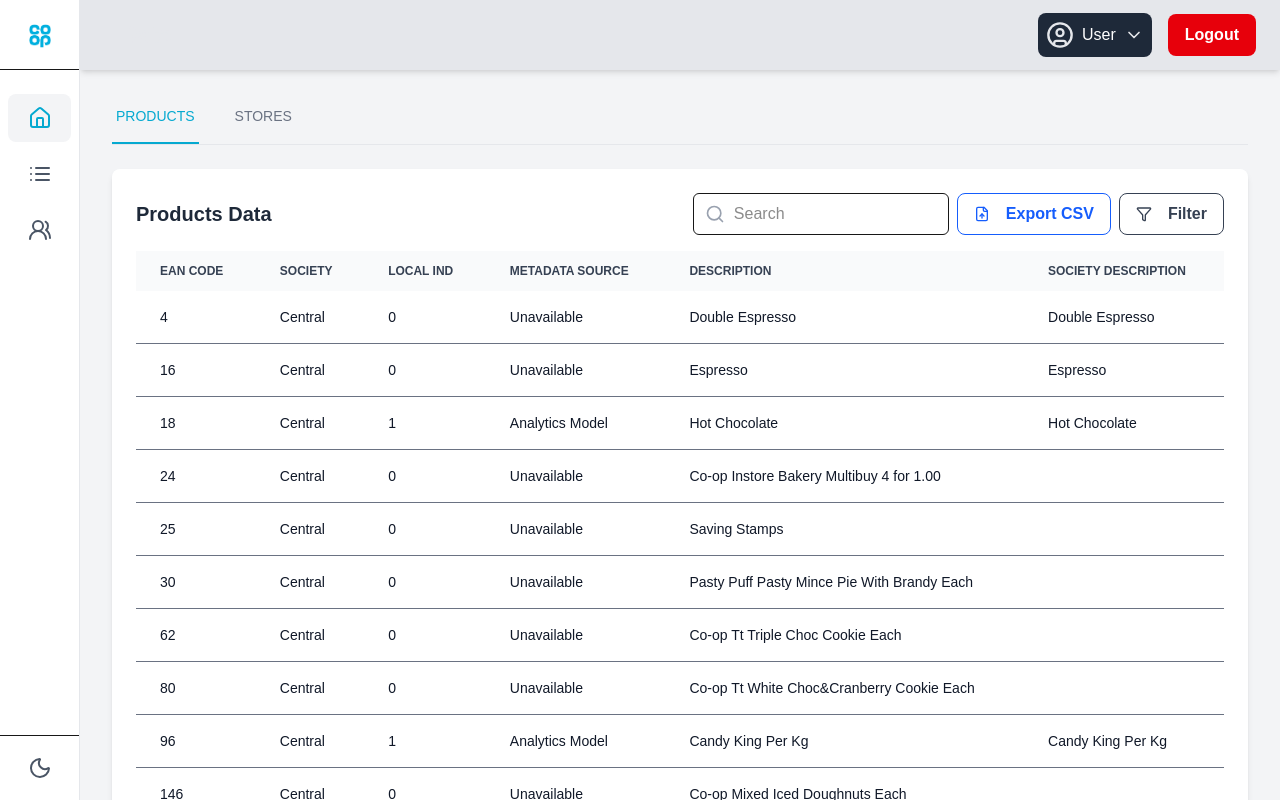
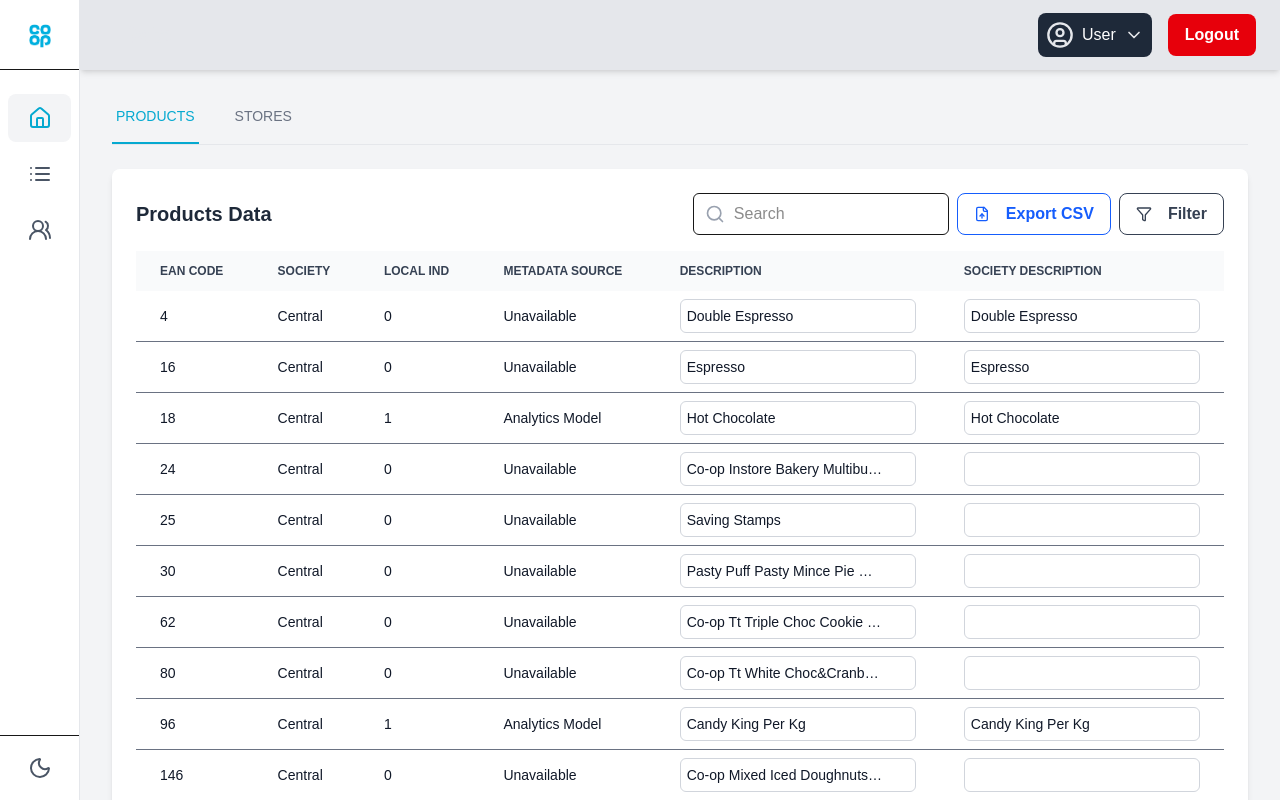
Before and after one commit to VKapitano/VeLoop, a Next.js app: page /data in a window 1280 px wide. Built offline with nearby package versions, Linux system fonts and the light colour scheme.

Commit message:
data table edit update

```diff
--- a/app/components/Data.js
+++ b/app/components/Data.js
@@ -1,7 +1,7 @@
 'use client';
 
 import React, { useState, useMemo } from 'react';
-import { Search, FileUp, Filter } from 'lucide-react';
+import { Search, FileUp, Filter, Pencil } from 'lucide-react';
 import My_button from './My_button';
 
 // --- MOCK DATA ---
@@ -22,18 +22,19 @@
 ];
 
 const storeData = [
-    { society: 'Central', siteKey: 100071, openDate: '30/12/2014', closeDate: '29/11/2024', siteName: 'Store A', salesFloor: 3000 },
-    { society: 'Central', siteKey: 100072, openDate: '30/12/2014', closeDate: '30/12/2999', siteName: 'Store B', salesFloor: 2500 },
-    { society: 'Central', siteKey: 100077, openDate: '30/12/2014', closeDate: '30/12/2999', siteName: 'Store C', salesFloor: 3000 },
-    { society: 'Central', siteKey: 100078, openDate: '30/12/2014', closeDate: '30/12/2999', siteName: 'Store D', salesFloor: 7730 },
-    { society: 'Central', siteKey: 200092, openDate: '30/12/2014', closeDate: '30/12/2999', siteName: 'Store E', salesFloor: 7077 },
-    { society: 'Central', siteKey: 200097, openDate: '30/12/2014', closeDate: '30/12/2999', siteName: 'Store F', salesFloor: 980 },
-    { society: 'Central', siteKey: 300082, openDate: '30/12/2014', closeDate: '24/01/2020', siteName: 'Store G', salesFloor: 1775 },
-    { society: 'Central', siteKey: 300083, openDate: '30/12/2014', closeDate: '30/12/2999', siteName: 'Store H', salesFloor: 2585 },
-    { society: 'Central', siteKey: 300086, openDate: '30/12/2014', closeDate: '30/12/2999', siteName: 'Store I', salesFloor: 1946 },
-    { society: 'Central', siteKey: 400080, openDate: '30/12/2014', closeDate: '30/12/2999', siteName: 'Store J', salesFloor: 2982 },
-    { society: 'Central', siteKey: 400092, openDate: '30/12/2014', closeDate: '30/12/2999', siteName: 'Store K', salesFloor: 3000 },
+    { society: 'Central', siteKey: 100071, openDate: '30/12/2014', closeDate: '29/11/2024', siteName: 'Store A', salesFloor: 3000, salesFloorBand: 'Band C' },
+    { society: 'Central', siteKey: 100072, openDate: '30/12/2014', closeDate: '30/12/2999', siteName: 'Store B', salesFloor: 2500, salesFloorBand: 'Band B' },
+    { society: 'Central', siteKey: 100077, openDate: '30/12/2014', closeDate: '30/12/2999', siteName: 'Store C', salesFloor: 3000, salesFloorBand: 'Band C' },
+    { society: 'Central', siteKey: 100078, openDate: '30/12/2014', closeDate: '30/12/2999', siteName: 'Store D', salesFloor: 7730, salesFloorBand: 'Band E' },
+    { society: 'Central', siteKey: 200092, openDate: '30/12/2014', closeDate: '30/12/2999', siteName: 'Store E', salesFloor: 7077, salesFloorBand: 'Band E' },
+    { society: 'Central', siteKey: 200097, openDate: '30/12/2014', closeDate: '30/12/2999', siteName: 'Store F', salesFloor: 980, salesFloorBand: 'Band A' },
+    { society: 'Central', siteKey: 300082, openDate: '30/12/2014', closeDate: '24/01/2020', siteName: 'Store G', salesFloor: 1775, salesFloorBand: 'Band B' },
+    { society: 'Central', siteKey: 300083, openDate: '30/12/2014', closeDate: '30/12/2999', siteName: 'Store H', salesFloor: 2585, salesFloorBand: 'Band B' },
+    { society: 'Central', siteKey: 300086, openDate: '30/12/2014', closeDate: '30/12/2999', siteName: 'Store I', salesFloor: 1946, salesFloorBand: 'Band B' },
+    { society: 'Central', siteKey: 400080, openDate: '30/12/2014', closeDate: '30/12/2999', siteName: 'Store J', salesFloor: 2982, salesFloorBand: 'Band C' },
+    { society: 'Central', siteKey: 400092, openDate: '30/12/2014', closeDate: '30/12/2999', siteName: 'Store K', salesFloor: 3000, salesFloorBand: 'Band C' },
 ];
+
 
 // --- COLUMN DEFINITIONS ---
 const productColumns = [
@@ -52,14 +53,34 @@
     { key: 'closeDate', label: 'Close Date' },
     { key: 'siteName', label: 'Site Name' },
     { key: 'salesFloor', label: 'Sales Floor SQ FT' },
+    { key: 'salesFloorBand', label: 'Sales Floor SQ FT Band' },
 ];
+
+// --- EDITABLE COLUMNS CONFIG ---
+const editableProductCols = ['description', 'societyDescription'];
+const editableStoreCols = ['openDate', 'closeDate', 'salesFloorBand'];
+const narrowColumnKeys = ['openDate', 'closeDate', 'salesFloorBand']; // Columns to be made narrower
+
+// --- DATE HELPER FUNCTIONS ---
+const formatDateForInput = (ddmmyyyy) => {
+    if (!ddmmyyyy || ddmmyyyy.split('/').length !== 3) return '';
+    const [day, month, year] = ddmmyyyy.split('/');
+    return `${year}-${month}-${day}`;
+};
+
+const formatDateForDisplay = (yyyymmdd) => {
+    if (!yyyymmdd || yyyymmdd.split('-').length !== 3) return '';
+    const [year, month, day] = yyyymmdd.split('-');
+    return `${day}/${month}/${year}`;
+};
 
 
 /**
  * Reusable DataTable component
  */
-const DataTable = ({ title, data, columns, dataType }) => {
+const DataTable = ({ title, data, columns, dataType, onUpdate }) => {
     const [searchTerm, setSearchTerm] = useState('');
+    const [editingCell, setEditingCell] = useState(null); // e.g., { index: 0, key: 'description' }
 
     const filteredData = useMemo(() => {
         if (!searchTerm) return data;
@@ -83,8 +104,6 @@
             }).join(',')
         );
 
-        // Prepending 'sep=,\n' tells Excel to use a comma as the separator,
-        // which fixes the issue of all data appearing in a single column.
         const csvContent = 'sep=,\n' + [headers, ...rows].join('\n');
         const blob = new Blob([csvContent], { type: 'text/csv;charset=utf-8,' });
         const link = document.createElement('a');
@@ -95,25 +114,62 @@
         document.body.removeChild(link);
     };
 
-    const renderCell = (item, column) => {
+    const handleCellClick = (index, key) => {
+        const isEditable = (dataType === 'products' && editableProductCols.includes(key)) ||
+            (dataType === 'stores' && editableStoreCols.includes(key));
+        if (isEditable) {
+            setEditingCell({ index, key });
+        }
+    };
+
+    const handleSave = (index, key, value) => {
+        let finalValue = value;
+        if ((key === 'openDate' || key === 'closeDate') && value) {
+            finalValue = formatDateForDisplay(value);
+        }
+        onUpdate(index, key, finalValue);
+        setEditingCell(null);
+    };
+
+    const renderCell = (item, column, index) => {
+        const isEditable = (dataType === 'products' && editableProductCols.includes(column.key)) ||
+            (dataType === 'stores' && editableStoreCols.includes(column.key));
+        const isEditing = editingCell?.index === index && editingCell?.key === column.key;
         const value = item[column.key];
-        if (dataType === 'stores' && (column.key === 'openDate' || column.key === 'closeDate')) {
+
+        if (isEditing) {
+            const isDate = column.key === 'openDate' || column.key === 'closeDate';
             return (
-                <div className="relative">
+                <input
+                    type={isDate ? 'date' : 'text'}
+                    defaultValue={isDate ? formatDateForInput(value) : value}
+                    onBlur={(e) => handleSave(index, column.key, e.target.value)}
+                    onKeyDown={(e) => {
+                        if (e.key === 'Enter') handleSave(index, column.key, e.target.value);
+                        if (e.key === 'Escape') setEditingCell(null);
+                    }}
+                    className="w-full p-1.5 border border-blue-500 rounded-md bg-gray-100 dark:bg-gray-900 focus:ring-1 focus:ring-blue-500 outline-none"
+                    autoFocus
+                />
+            );
+        }
+
+        if (isEditable) {
+            return (
+                <div className="group relative w-full">
                     <input
                         type="text"
                         readOnly
                         value={value}
-                        className="bg-gray-50 dark:bg-gray-700 border border-gray-300 dark:border-gray-600 text-gray-900 dark:text-gray-200 text-sm rounded-lg block w-full p-2.5 pr-8"
+                        className="w-full cursor-pointer bg-transparent border border-gray-300 dark:border-gray-600 rounded-md p-1.5 pr-8 truncate group-hover:border-blue-400 dark:group-hover:border-blue-500 transition-colors"
                     />
-                    <div className="absolute inset-y-0 right-0 flex items-center pr-3 pointer-events-none">
-                        <svg className="w-4 h-4 text-gray-500 dark:text-gray-400" aria-hidden="true" xmlns="http://www.w3.org/2000/svg" fill="currentColor" viewBox="0 0 20 20">
-                            <path d="M20 4a2 2 0 0 0-2-2h-2V1a1 1 0 0 0-2 0v1h-3V1a1 1 0 0 0-2 0v1H6V1a1 1 0 0 0-2 0v1H2a2 2 0 0 0-2 2v2h20V4Z M0 18a2 2 0 0 0 2 2h16a2 2 0 0 0 2-2V8H0v10Zm5-8h10a1 1 0 0 1 0 2H5a1 1 0 0 1 0-2Z" />
-                        </svg>
+                    <div className="absolute inset-y-0 right-0 flex items-center pr-2 pointer-events-none opacity-0 group-hover:opacity-100 transition-opacity">
+                        <Pencil className="w-4 h-4 text-blue-500" />
                     </div>
                 </div>
             );
         }
+
         return value;
     };
 
@@ -152,7 +208,11 @@
                     <thead className="text-xs text-gray-700 uppercase bg-gray-50 dark:bg-gray-700 dark:text-gray-400">
                         <tr>
                             {columns.map(col => (
-                                <th key={col.key} scope="col" className="px-6 py-3 font-semibold">
+                                <th
+                                    key={col.key}
+                                    scope="col"
+                                    className={`px-6 py-3 font-semibold ${narrowColumnKeys.includes(col.key) ? 'w-48' : ''}`}
+                                >
                                     {col.label}
                                 </th>
                             ))}
@@ -162,8 +222,12 @@
                         {filteredData.map((item, index) => (
                             <tr key={index} className="bg-white border-b dark:bg-gray-800 dark:border-gray-700 hover:bg-gray-50 dark:hover:bg-gray-600">
                                 {columns.map(col => (
-                                    <td key={col.key} className="px-6 py-4 text-gray-900 dark:text-white whitespace-nowrap">
-                                        {renderCell(item, col)}
+                                    <td
+                                        key={col.key}
+                                        className={`px-6 py-2 text-gray-900 dark:text-white whitespace-nowrap ${narrowColumnKeys.includes(col.key) ? 'w-48' : ''}`}
+                                        onClick={() => handleCellClick(index, col.key)}
+                                    >
+                                        {renderCell(item, col, index)}
                                     </td>
                                 ))}
                             </tr>
@@ -181,6 +245,21 @@
  */
 const DataPage = () => {
     const [activeTab, setActiveTab] = useState('products');
+    const [products, setProducts] = useState(productData);
+    const [stores, setStores] = useState(storeData);
+
+    const handleProductUpdate = (index, key, value) => {
+        const updatedProducts = [...products];
+        updatedProducts[index] = { ...updatedProducts[index], [key]: value };
+        setProducts(updatedProducts);
+    };
+
+    const handleStoreUpdate = (index, key, value) => {
+        const updatedStores = [...stores];
+        updatedStores[index] = { ...updatedStores[index], [key]: value };
+        setStores(updatedStores);
+    };
+
 
     return (
         <div className="w-full">
@@ -211,17 +290,19 @@
                 {activeTab === 'products' && (
                     <DataTable
                         title="Products Data"
-                        data={productData}
+                        data={products}
                         columns={productColumns}
                         dataType="products"
+                        onUpdate={handleProductUpdate}
                     />
                 )}
                 {activeTab === 'stores' && (
                     <DataTable
                         title="Stores Data"
-                        data={storeData}
+                        data={stores}
                         columns={storeColumns}
                         dataType="stores"
+                        onUpdate={handleStoreUpdate}
                     />
                 )}
             </div>
```
